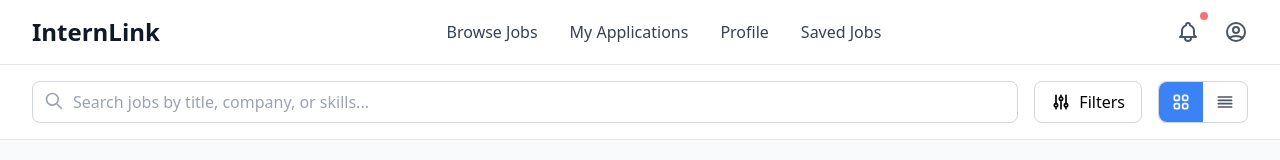
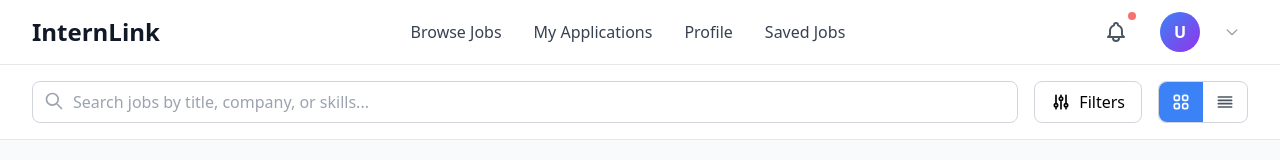
Before and after one commit to Ruthesh123/ProjectGroup3, a React (Vite) app in the folder frontend/: page /student/dashboard in a window 1280 px wide. Shown: the top 160 px of the page. Built offline with nearby package versions, Linux system fonts and the light colour scheme; no server answers.

Commit message:
feat: update student dashboard with new features

```diff
--- a/frontend/src/pages/student/StudentDashboard.tsx
+++ b/frontend/src/pages/student/StudentDashboard.tsx
@@ -1,5 +1,6 @@
 import React, { useState, useEffect } from 'react';
 import { JobCard } from '../../components/student/JobCard';
+import { ProfileDropdown } from '../../components/shared/ProfileDropdown';
 import { Job } from '../../types';
 
 export const StudentDashboard: React.FC = () => {
@@ -96,11 +97,7 @@ export const StudentDashboard: React.FC = () => {
                 </svg>
                 <span className="absolute top-0 right-0 block h-2 w-2 rounded-full bg-red-400"></span>
               </button>
-              <button className="text-gray-600 hover:text-primary">
-                <svg className="w-6 h-6" fill="none" stroke="currentColor" viewBox="0 0 24 24">
-                  <path strokeLinecap="round" strokeLinejoin="round" strokeWidth={2} d="M5.121 17.804A13.937 13.937 0 0112 16c2.5 0 4.847.655 6.879 1.804M15 10a3 3 0 11-6 0 3 3 0 016 0zm6 2a9 9 0 11-18 0 9 9 0 0118 0z" />
-                </svg>
-              </button>
+              <ProfileDropdown />
             </div>
           </div>
         </div>
```
